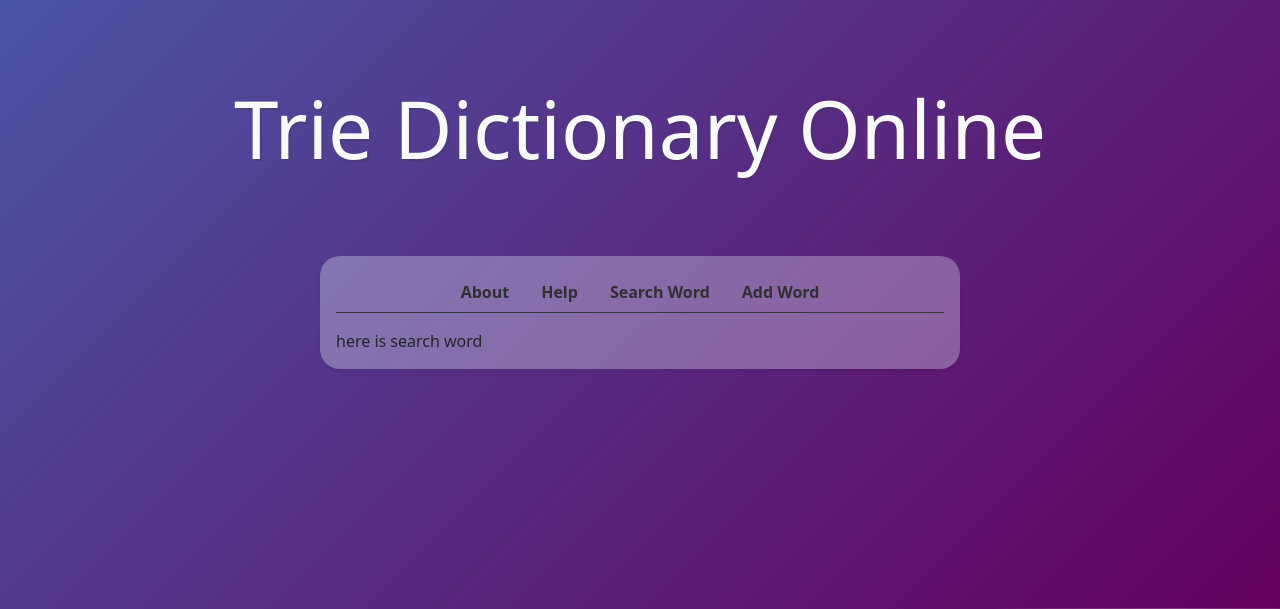
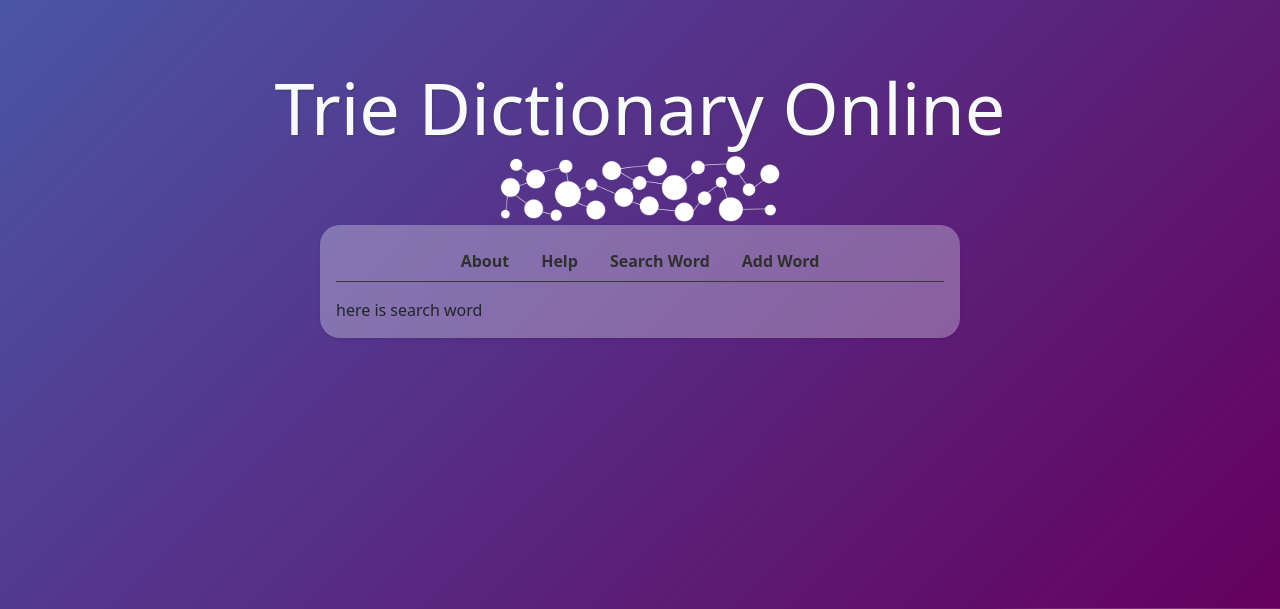
Before and after one commit to theMHD-120/trie-dictionary-online, a Django app: page / in a window 1280 px wide. Shown: the top 609 px of the page. Run offline with Django 4.2, Linux system fonts and the light colour scheme.

Commit message:
add trie png to header

```diff
--- a/main/templates/main/home.html
+++ b/main/templates/main/home.html
@@ -11,7 +11,7 @@
     <style>
         .main-card {
             width: 40rem;
-            margin-top: 5rem;
+            {#margin-top: 5rem;#}
             background-color: rgba(240, 248, 255, 0.31);
             border-radius: 20px;
         }
@@ -23,8 +23,9 @@
 <div class="container">
 
 {#===========================HEADER=============================#}
-    <p class="text-center text-light display-1" style="margin-top: 5rem; text-shadow: 2px 2px rgba(60,60,60,0.3)">Trie Dictionary Online</p>
-
+    <p class="text-center text-light display-2 mb-0" style="margin-top: 4rem; text-shadow: 2px 2px rgba(60,60,60,0.3)">Trie Dictionary Online</p>
+{#    <img class="mx-auto d-block" width="350rem" height="140rem" src="{% static 'img/Untitled-1.png' %}" alt="">#}
+ <img class="mx-auto d-block" width="300rem" height="75rem" src="{% static 'img/header-1.png' %}" alt="">
 {#===========================MAIN CARD=============================#}
 
     <div class="card mx-auto border-0 main-card shadow-sm">
```
Also changed, not shown: static/img/header-1.png (added).
